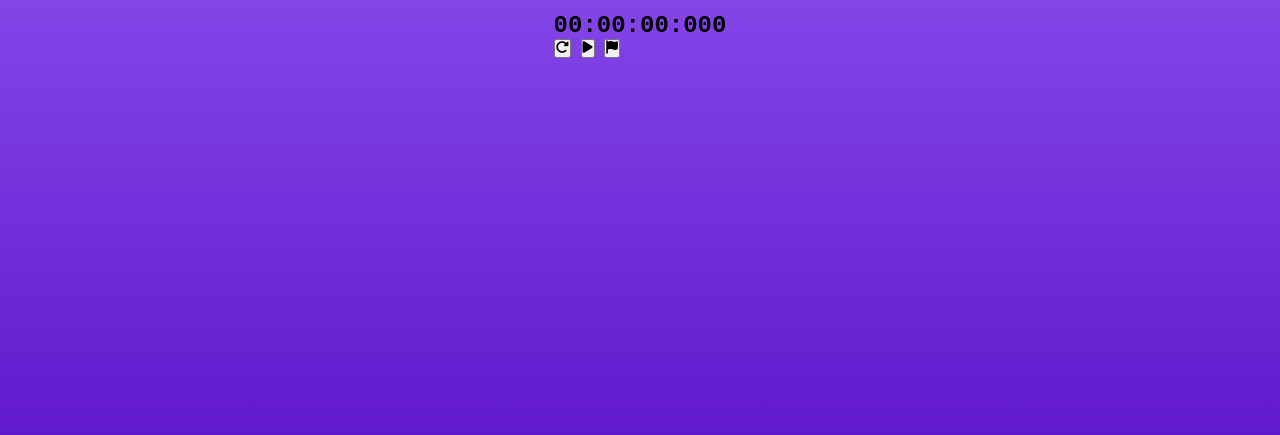
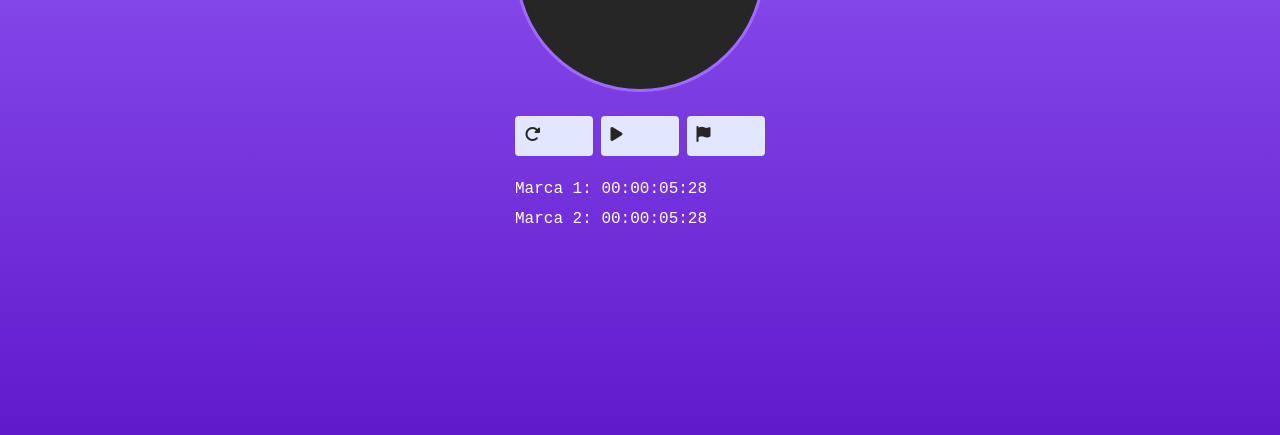
Before and after one commit to WerikRafael/StopWatch, a plain HTML site: page index.html in a window 1280 px wide. Shown: the part 365-800 px from the top of the page. Drawn offline with Linux system fonts and the light colour scheme.

Commit message:
StopWatch
Projeto de um cronômetro em HML, CSS e JS.

```diff
--- a/index.html
+++ b/index.html
@@ -25,7 +25,10 @@
             </button>
         </div>
 
-        <div id="marks-list"></div>
+        <div id="marks-list">
+            <p>Marca 1: 00:00:05:28</p>
+            <p>Marca 2: 00:00:05:28</p>
+        </div>
     </div>
 </body>
 </html>
--- a/src/css/style.css
+++ b/src/css/style.css
@@ -19,3 +19,53 @@ body {
     padding: 2rem;
     border-radius: 8px;
 }
+
+#timer {
+    display: flex;
+    align-items: center;
+    justify-content: center;
+    background-color: #262626;
+    height: 250px;
+    width: 250px;
+    border: 3px solid #9f6bff;
+    border-radius: 100%;
+    font-weight: 600;
+    font-size: 30px;
+    color: #ffffff;
+    margin-bottom: 1.5rem;
+    padding: 4rem;
+}
+
+#actions {
+    display: flex;
+    gap: 0.5rem;
+}
+
+#actions button {
+    display: flex;
+    width: 100%;
+    height: 40px;
+    padding: .6rem;
+    font-size: 1rem;
+    border-radius: 4px;
+    border: none;
+    background-color: #e0e7ff;
+    color: #262626;
+    cursor: pointer;
+    transition: backgroud-color .2s ease-in;
+}
+
+#actions button:hover {
+    background-color: #c4b5fd;
+}
+
+#marks-list {
+    display: flex;
+    flex-direction: column;
+    gap: 0.7rem;
+    color: #ffffff;
+}
+
+#marks-list p:first-child {
+    margin-top: 1.5rem;
+}
```
